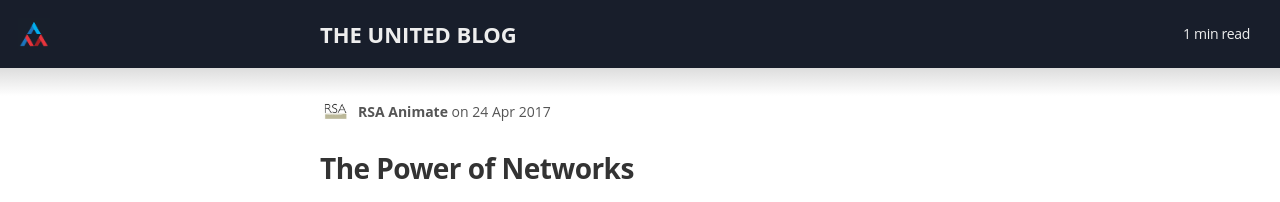
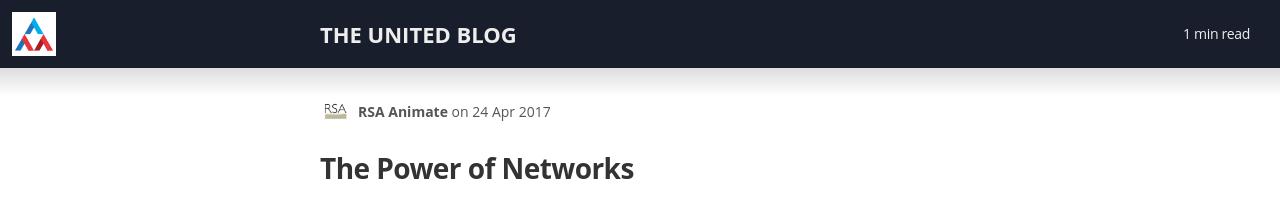
Before and after one commit to voteliquid/blog, a Jekyll site: the page built from _posts/2017-04-24-the-power-of-networks.md, in a window 1280 px wide. Shown: the top 202 px of the page. Built offline with Jekyll 4.4.1, drawn with Linux system fonts in a browser that asks for light colours; nearby versions of some CDN libraries; some web fonts are replaced.

Commit message:
Give the logo a white background

```diff
--- a/css/main.sass
+++ b/css/main.sass
@@ -133,10 +133,10 @@
   .logo
     display: block
     position: absolute
-    top: $rs/2
-    left: $rs/2
-    width: $rs*2
-    height: $rs*2
+    top: 2px
+    left: 2px
+    width: 44px
+    height: 44px
     background-size: cover
     background-repeat: no-repeat
 .header-bar
```
Also changed, not shown: assets/icon-reduced-300.png.
